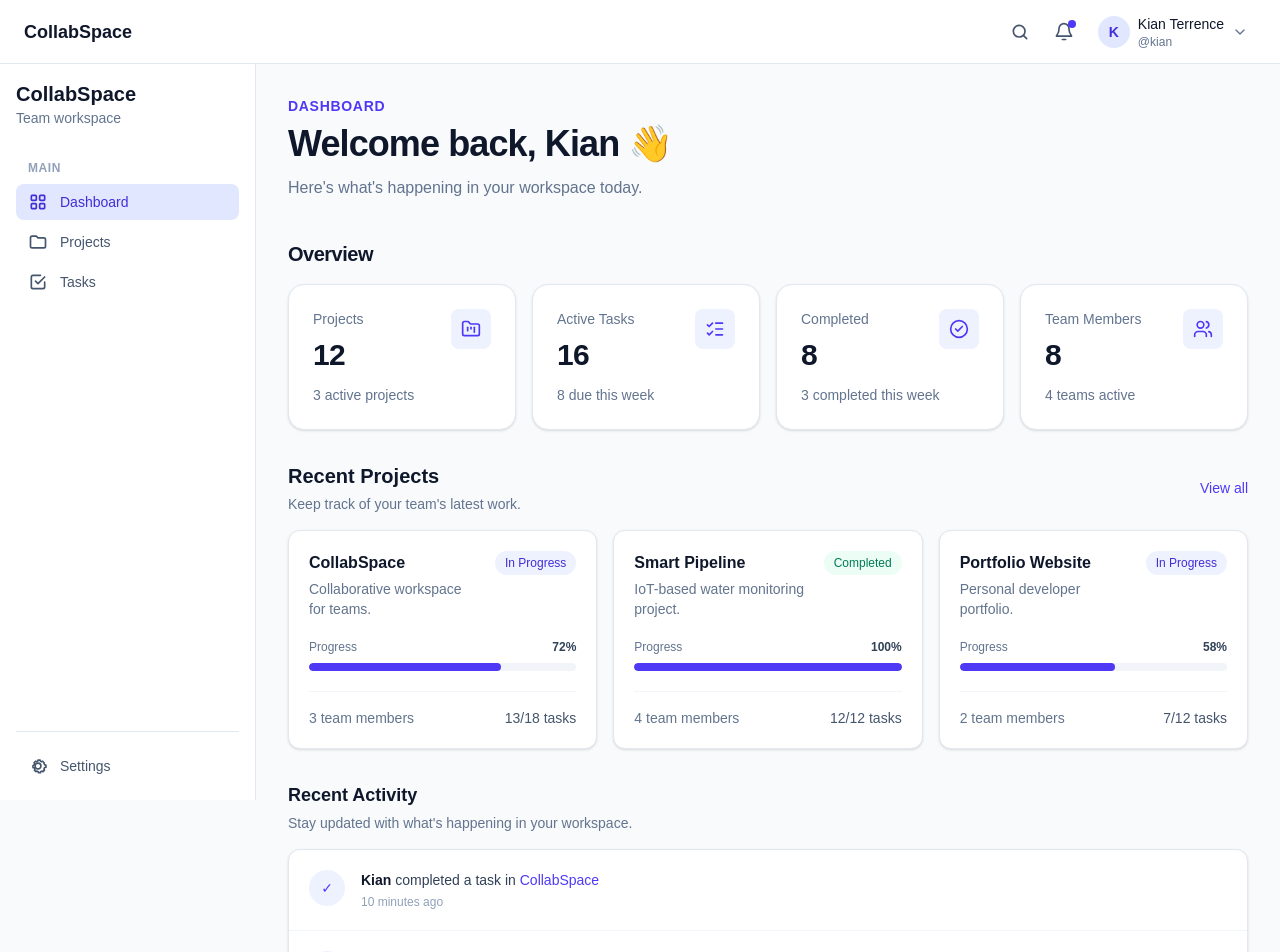
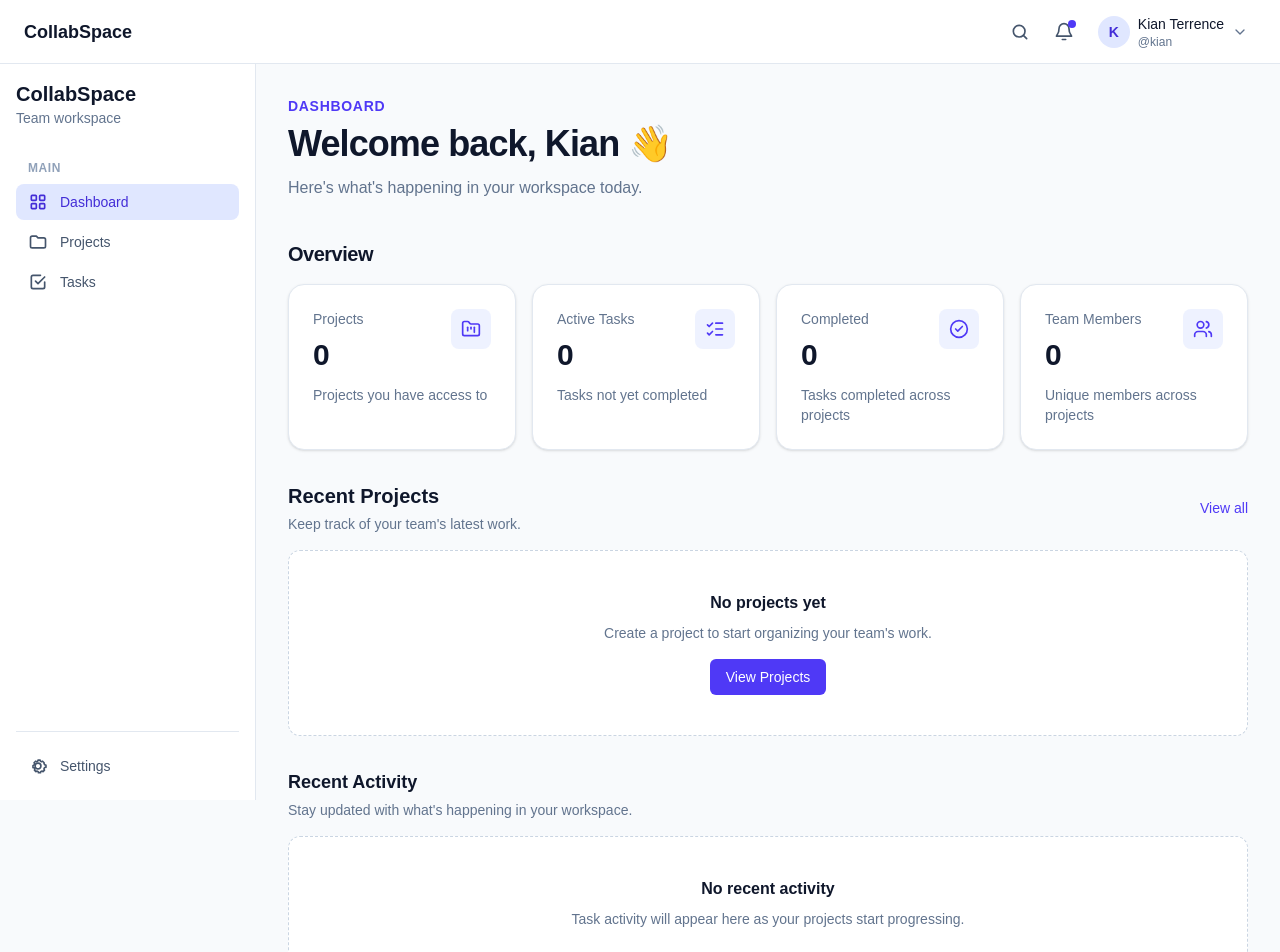
Before and after one commit to godthefuckingdamn22-alt/collabspace, a React (Vite) app: page / in a window 1280 px wide. Shown: the top 952 px of the page. Built offline with nearby package versions, Linux system fonts and the light colour scheme.

Commit message:
Update dashboard with project and task overview

```diff
--- a/src/components/DashboardStats.tsx
+++ b/src/components/DashboardStats.tsx
@@ -6,41 +6,81 @@ import {
   type LucideIcon,
 } from "lucide-react";
 
+import {
+  currentUser,
+  useProjects,
+} from "../context/ProjectContext";
+
 interface StatCard {
   label: string;
-  value: string;
+  value: number;
   description: string;
   icon: LucideIcon;
 }
 
+function DashboardStats() {
+  const { projects } = useProjects();
+
+  // Count projects the current user can access.
+  const totalProjects = projects.filter((project) =>
+    project.members.some(
+      (member) => member.id === currentUser.id
+    )
+  ).length;
+
+  // Collect tasks from accessible projects.
+  const myProjects = projects.filter((project) =>
+    project.members.some(
+      (member) => member.id === currentUser.id
+    )
+  );
+
+  const allTasks = myProjects.flatMap(
+    (project) => project.tasks
+  );
+
+  const activeTasks = allTasks.filter(
+    (task) => task.status !== "completed"
+  ).length;
+
+  const completedTasks = allTasks.filter(
+    (task) => task.status === "completed"
+  ).length;
+
+  // Count unique members across accessible projects.
+  const uniqueMembers = new Set(
+    myProjects.flatMap((project) =>
+      project.members.map((member) => member.id)
+    )
+  );
+
   const stats: StatCard[] = [
     {
       label: "Projects",
-    value: "12",
-    description: "3 active projects",
+      value: totalProjects,
+      description: "Projects you have access to",
       icon: FolderKanban,
     },
     {
       label: "Active Tasks",
-    value: "16",
-    description: "8 due this week",
+      value: activeTasks,
+      description: "Tasks not yet completed",
       icon: ListChecks,
     },
     {
       label: "Completed",
-    value: "8",
-    description: "3 completed this week",
+      value: completedTasks,
+      description: "Tasks completed across projects",
       icon: CheckCircle2,
     },
     {
       label: "Team Members",
-    value: "8",
-    description: "4 teams active",
+      value: uniqueMembers.size,
+      description: "Unique members across projects",
       icon: Users,
     },
   ];
 
-function DashboardStats() {
   return (
     <div className="grid gap-4 sm:grid-cols-2 lg:grid-cols-4">
       {stats.map((stat) => {
--- a/src/components/RecentActivity.tsx
+++ b/src/components/RecentActivity.tsx
@@ -1,75 +1,109 @@
-interface Activity {
-  user: string;
-  action: string;
-  target: string;
-  time: string;
-  icon: string;
+import {
+  CheckCircle2,
+  Clock3,
+  ListPlus,
+} from "lucide-react";
+
+import {
+  currentUser,
+  useProjects,
+} from "../context/ProjectContext";
+
+function RecentActivity() {
+  const { projects } = useProjects();
+
+  const accessibleProjects = projects.filter((project) =>
+    project.members.some(
+      (member) => member.id === currentUser.id
+    )
+  );
+
+  const activities = accessibleProjects
+    .flatMap((project) =>
+      project.tasks.map((task) => ({
+        id: `${project.id}-${task.id}`,
+        task,
+        projectName: project.name,
+      }))
+    )
+    .slice(-5)
+    .reverse();
+
+  if (activities.length === 0) {
+    return (
+      <div className="rounded-xl border border-dashed border-slate-300 bg-white p-10 text-center">
+        <h3 className="font-semibold text-slate-900">
+          No recent activity
+        </h3>
+
+        <p className="mt-2 text-sm text-slate-500">
+          Task activity will appear here as your projects
+          start progressing.
+        </p>
+      </div>
+    );
   }
 
-const activities: Activity[] = [
-  {
-    user: "Kian",
-    action: "completed a task in",
-    target: "CollabSpace",
-    time: "10 minutes ago",
-    icon: "✓",
-  },
-  {
-    user: "Dan",
-    action: "started working on",
-    target: "Projects",
-    time: "32 minutes ago",
-    icon: "→",
-  },
-  {
-    user: "Con",
-    action: "created a task in",
-    target: "CollabSpace",
-    time: "1 hour ago",
-    icon: "＋",
-  },
-  {
-    user: "Kian",
-    action: "updated",
-    target: "Portfolio Website",
-    time: "2 hours ago",
-    icon: "✎",
-  },
-];
-
-function RecentActivity() {
   return (
     <div className="rounded-xl border border-slate-200 bg-white shadow-sm">
-      {activities.map((activity, index) => (
+      {activities.map((activity, index) => {
+        const { task, projectName } = activity;
+
+        const isCompleted = task.status === "completed";
+        const isInProgress = task.status === "in-progress";
+
+        const Icon = isCompleted
+          ? CheckCircle2
+          : isInProgress
+            ? Clock3
+            : ListPlus;
+
+        const action = isCompleted
+          ? "completed"
+          : isInProgress
+            ? "started working on"
+            : "created";
+
+        return (
           <div
-          key={`${activity.user}-${activity.time}`}
+            key={activity.id}
             className={`flex items-start gap-4 p-5 ${
               index !== activities.length - 1
                 ? "border-b border-slate-100"
                 : ""
             }`}
           >
-          <div className="flex h-9 w-9 shrink-0 items-center justify-center rounded-full bg-indigo-50 text-sm font-medium text-indigo-600">
-            {activity.icon}
+            <div className="flex h-9 w-9 shrink-0 items-center justify-center rounded-full bg-indigo-50 text-indigo-600">
+              <Icon size={18} strokeWidth={2} />
             </div>
 
             <div className="min-w-0 flex-1">
               <p className="text-sm text-slate-700">
                 <span className="font-semibold text-slate-900">
-                {activity.user}
+                  {currentUser.name}
                 </span>{" "}
-              {activity.action}{" "}
+                {action}{" "}
+                <span className="font-medium text-slate-900">
+                  {task.title}
+                </span>{" "}
+                in{" "}
                 <span className="font-medium text-indigo-600">
-                {activity.target}
+                  {projectName}
                 </span>
               </p>
 
               <p className="mt-1 text-xs text-slate-400">
-              {activity.time}
+                Current status:{" "}
+                {task.status === "todo"
+                  ? "To Do"
+                  : task.status === "in-progress"
+                    ? "In Progress"
+                    : "Completed"}
               </p>
             </div>
           </div>
-      ))}
+        );
+      })}
     </div>
   );
 }
--- a/src/components/RecentProjects.tsx
+++ b/src/components/RecentProjects.tsx
@@ -1,70 +1,83 @@
-interface Project {
-  name: string;
-  description: string;
-  progress: number;
-  completedTasks: number;
-  totalTasks: number;
-  members: number;
-  status: "In Progress" | "Completed";
+import { Link } from "react-router-dom";
+
+import {
+  currentUser,
+  useProjects,
+} from "../context/ProjectContext";
+
+function RecentProjects() {
+  const { projects, getProjectProgress } = useProjects();
+
+  // Show only projects the current user can access.
+  const accessibleProjects = projects.filter((project) =>
+    project.members.some(
+      (member) => member.id === currentUser.id
+    )
+  );
+
+  // Show up to 3 projects, with the most recently created
+  // projects appearing first.
+  const recentProjects = [...accessibleProjects]
+    .reverse()
+    .slice(0, 3);
+
+  if (recentProjects.length === 0) {
+    return (
+      <div className="rounded-xl border border-dashed border-slate-300 bg-white p-10 text-center">
+        <h3 className="font-semibold text-slate-900">
+          No projects yet
+        </h3>
+
+        <p className="mt-2 text-sm text-slate-500">
+          Create a project to start organizing your team's work.
+        </p>
+
+        <Link
+          to="/projects"
+          className="mt-4 inline-block rounded-md bg-indigo-600 px-4 py-2 text-sm font-medium text-white transition hover:bg-indigo-700"
+        >
+          View Projects
+        </Link>
+      </div>
+    );
   }
 
-const projects: Project[] = [
-  {
-    name: "CollabSpace",
-    description: "Collaborative workspace for teams.",
-    progress: 72,
-    completedTasks: 13,
-    totalTasks: 18,
-    members: 3,
-    status: "In Progress",
-  },
-  {
-    name: "Smart Pipeline",
-    description: "IoT-based water monitoring project.",
-    progress: 100,
-    completedTasks: 12,
-    totalTasks: 12,
-    members: 4,
-    status: "Completed",
-  },
-  {
-    name: "Portfolio Website",
-    description: "Personal developer portfolio.",
-    progress: 58,
-    completedTasks: 7,
-    totalTasks: 12,
-    members: 2,
-    status: "In Progress",
-  },
-];
-
-function RecentProjects() {
   return (
     <div className="grid gap-4 md:grid-cols-2 lg:grid-cols-3">
-      {projects.map((project) => (
+      {recentProjects.map((project) => {
+        const progress = getProjectProgress(project);
+        const completedTasks = project.tasks.filter(
+          (task) => task.status === "completed"
+        ).length;
+
+        const totalTasks = project.tasks.length;
+        const isCompleted =
+          totalTasks > 0 && completedTasks === totalTasks;
+
+        return (
           <div
-          key={project.name}
+            key={project.id}
             className="rounded-xl border border-slate-200 bg-white p-5 shadow-sm transition duration-200 hover:-translate-y-1 hover:shadow-md"
           >
             <div className="flex items-start justify-between gap-4">
-            <div>
-              <h3 className="font-semibold text-slate-900">
+              <div className="min-w-0">
+                <h3 className="break-words font-semibold text-slate-900">
                   {project.name}
                 </h3>
 
-              <p className="mt-1 text-sm text-slate-500">
-                {project.description}
+                <p className="mt-1 line-clamp-2 text-sm text-slate-500">
+                  {project.description || "No description provided."}
                 </p>
               </div>
 
               <span
                 className={`shrink-0 rounded-full px-2.5 py-1 text-xs font-medium ${
-                project.status === "Completed"
+                  isCompleted
                     ? "bg-emerald-50 text-emerald-700"
                     : "bg-indigo-50 text-indigo-700"
                 }`}
               >
-              {project.status}
+                {isCompleted ? "Completed" : "In Progress"}
               </span>
             </div>
 
@@ -75,29 +88,40 @@ function RecentProjects() {
                 </span>
 
                 <span className="font-semibold text-slate-700">
-                {project.progress}%
+                  {progress}%
                 </span>
               </div>
 
               <div className="h-2 overflow-hidden rounded-full bg-slate-100">
                 <div
                   className="h-full rounded-full bg-indigo-600 transition-all"
-                style={{ width: `${project.progress}%` }}
+                  style={{ width: `${progress}%` }}
                 />
               </div>
             </div>
 
-          <div className="mt-5 flex items-center justify-between border-t border-slate-100 pt-4">
+            <div className="mt-5 flex items-center justify-between gap-3 border-t border-slate-100 pt-4">
               <p className="text-sm text-slate-500">
-              {project.members} team members
+                {project.members.length}{" "}
+                {project.members.length === 1
+                  ? "member"
+                  : "members"}
               </p>
 
               <p className="text-sm font-medium text-slate-600">
-              {project.completedTasks}/{project.totalTasks} tasks
+                {completedTasks}/{totalTasks} tasks
               </p>
             </div>
+
+            <Link
+              to={`/projects/${project.id}`}
+              className="mt-4 block rounded-md border border-slate-200 px-4 py-2 text-center text-sm font-medium text-slate-700 transition hover:border-indigo-200 hover:bg-indigo-50 hover:text-indigo-700"
+            >
+              Open Project
+            </Link>
           </div>
-      ))}
+        );
+      })}
     </div>
   );
 }
```
Lines whose indentation alone changed are shown as unchanged.
